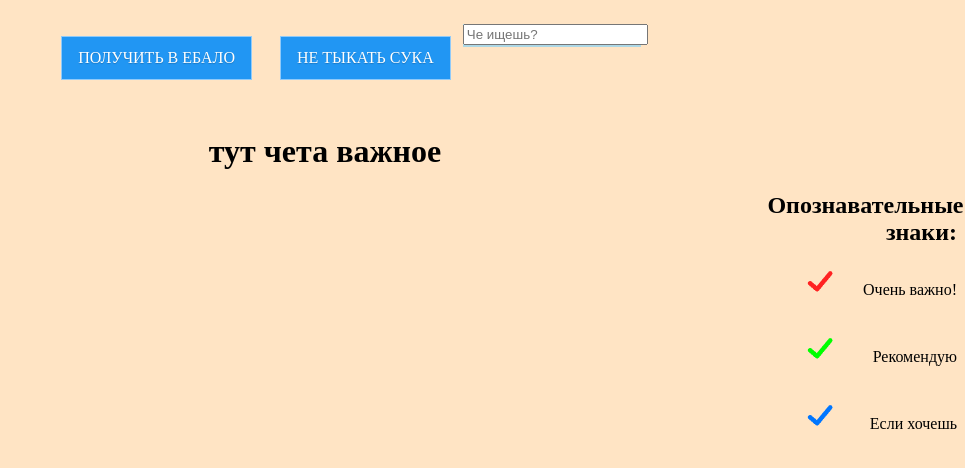
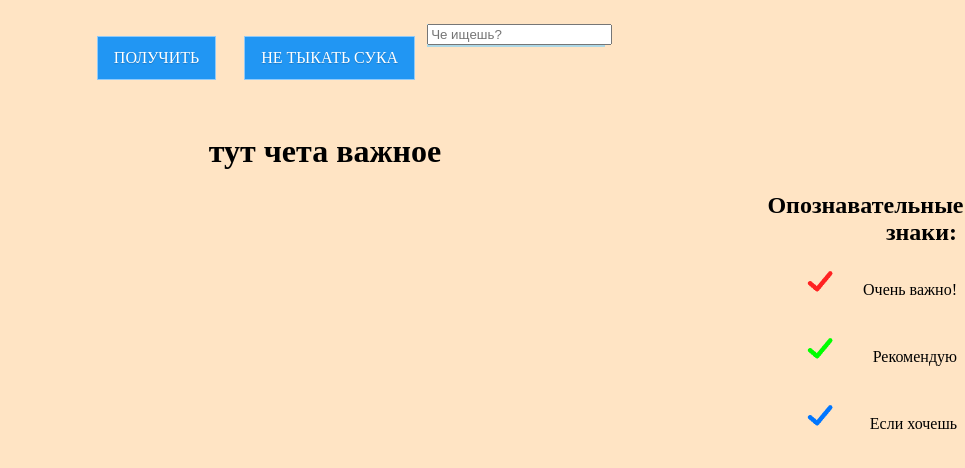
Before and after one commit to Nadoedatel/WebCafe, a plain HTML site: page index.html in a window 1280 px wide. Shown: the whole page, without its empty margins (315-1280 px from the left). Drawn offline with Linux system fonts and the light colour scheme.

Commit message:
Update index.html

```diff
--- a/index.html
+++ b/index.html
@@ -11,7 +11,7 @@
                     <div class="button-container">
                     <ol>
                         <a id="button-1" class="button">
-                            <span>Получить в ебало</span>
+                            <span>Получить</span>
                         </a>
                         <a id="button-1" class="button" href="test.html">
                             <span>Не тыкать сука</span>
```
